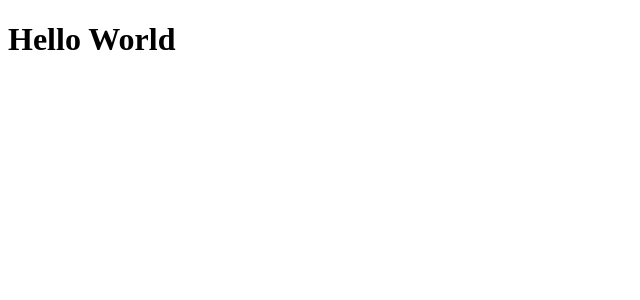
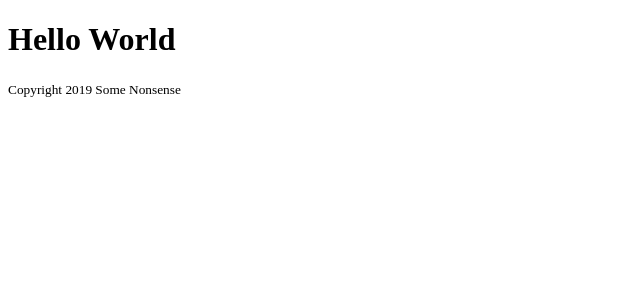
Before and after one commit to epatr/introduction-to-react, a React (Create React App) app: page / in a window 1280 px wide. Shown: the top 300 px of the page, without its empty margins (0-640 px from the left). Built offline with nearby package versions, Linux system fonts and the light colour scheme.

Commit message:
Now it's in a React.Fragment

```diff
--- a/src/index.js
+++ b/src/index.js
@@ -8,9 +8,14 @@ import * as ReactDOM from 'react-dom';
 // };
 
 const HelloWorld = () =>
-    <header>
-        <h1>Hello World</h1>
-    </header>;
+    <React.Fragment>
+        <header>
+            <h1>Hello World</h1>
+        </header>
+        <footer>
+            <small>Copyright 2019 Some Nonsense</small>
+        </footer>
+    </React.Fragment>;
 
 ReactDOM.render(
     <HelloWorld />,
```
